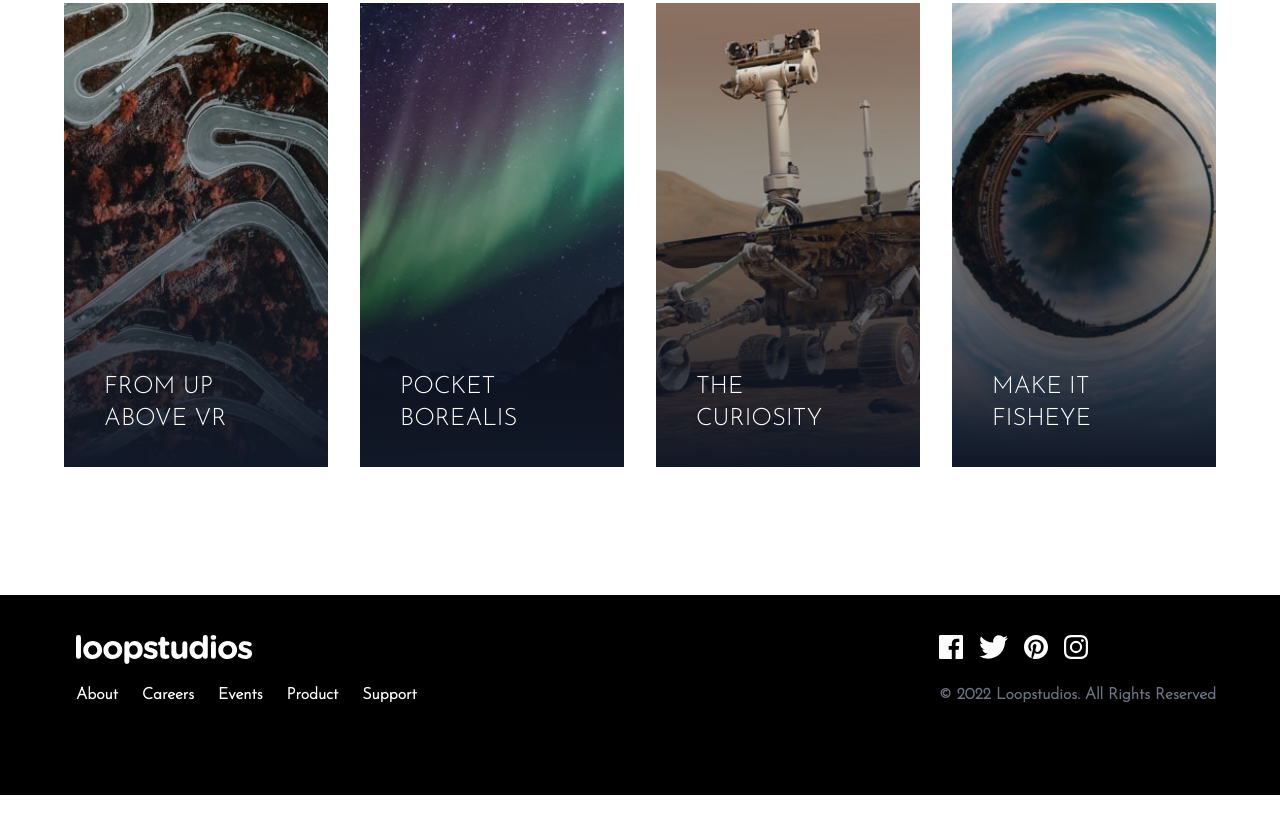
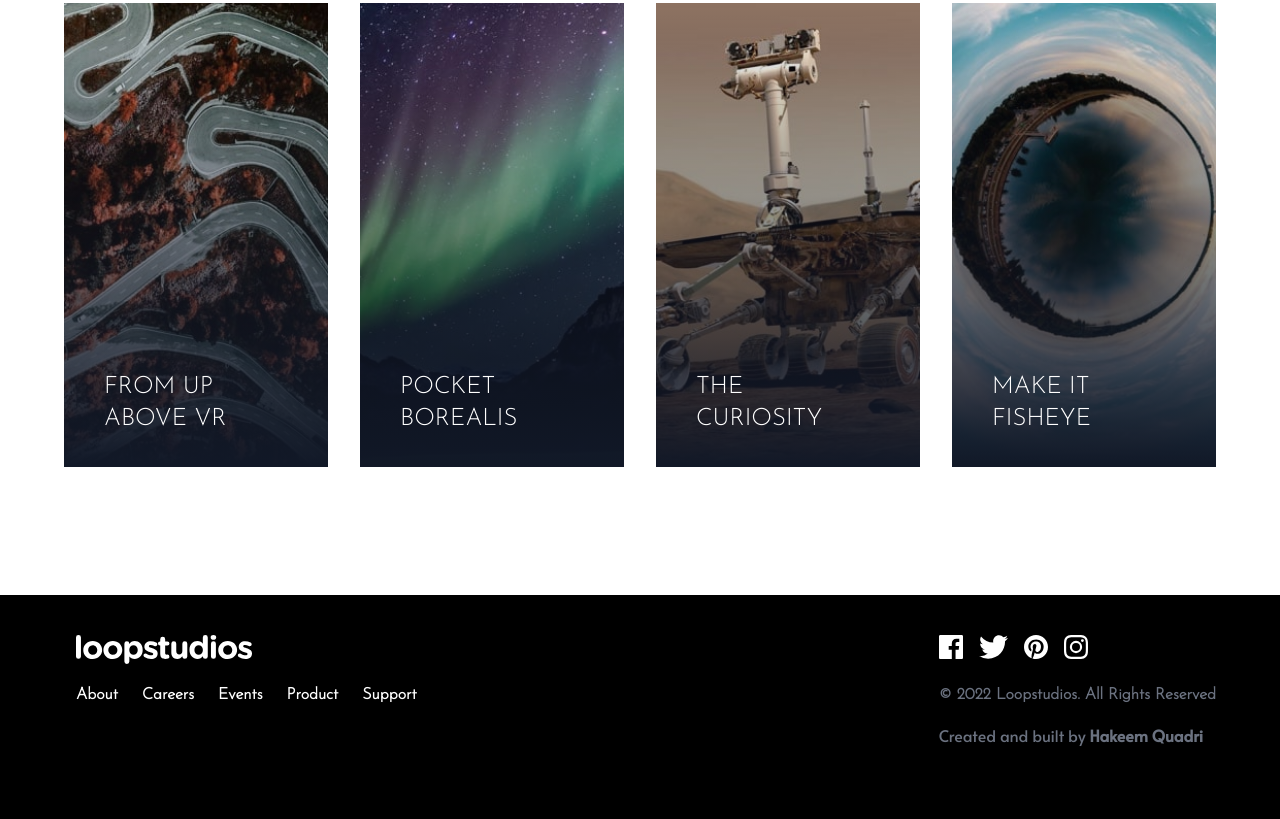
Before and after one commit to Remmy1965/LoopStudios, a website: page index.html in a window 1280 px wide. Shown: the part 2049-2868 px from the top of the page. Before the commit the page ends 2844 px from the top, so only its background shows below. Drawn offline with Linux system fonts and the light colour scheme.

Commit message:
Added a created by note

```diff
--- a/index.html
+++ b/index.html
@@ -348,6 +348,11 @@
                     <div class="font-bold">
                         &copy; 2022 Loopstudios. All Rights Reserved
                     </div>
+                    <div class="font-light font-alata">
+                        Created and built by <a href="www.linkedin.com/in/
+                        hakeemquadri
+                        " class="font-bold">Hakeem Quadri</a>
+                    </div>
                 </div>
             </div>
         </div>
```
Also changed, not shown: css/style.css.
